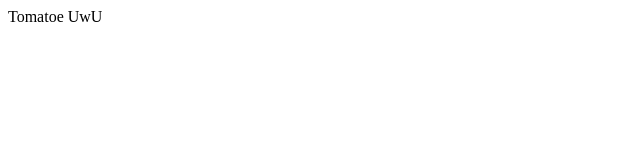
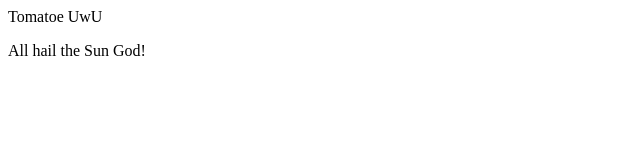
Before and after one commit to skunk-A/CS2250-Project1, a plain HTML site: page index.html in a window 1280 px wide. Shown: the whole page, without its empty margins (0-640 px from the left). Drawn offline with Linux system fonts and the light colour scheme.

Commit message:
Update index.html

```diff
--- a/index.html
+++ b/index.html
@@ -6,3 +6,4 @@
 <h>
   Tomatoe UwU
 </h>
+<p>All hail the Sun God!</p>
```
